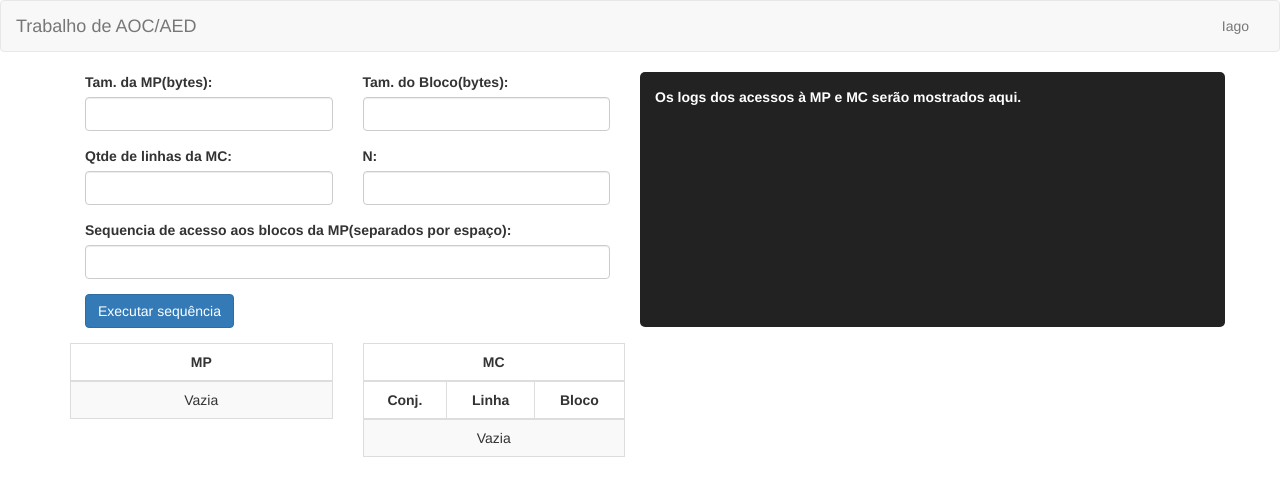
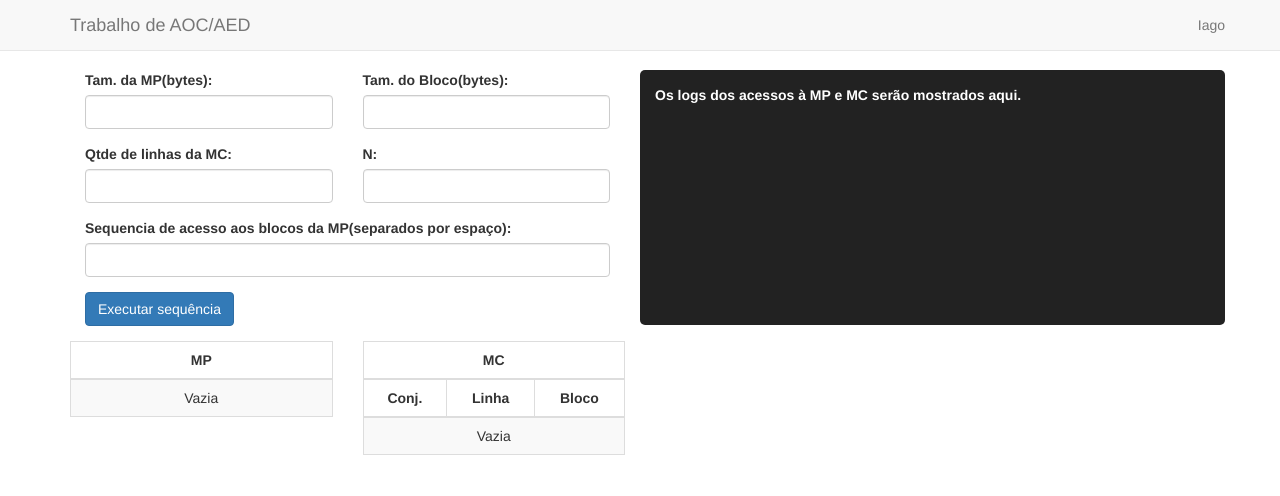
Before and after one commit to iagopiimenta/sscm, a plain HTML site: page public/index.html in a window 1280 px wide. Drawn offline with Linux system fonts and the light colour scheme.

Commit message:
better nav

```diff
--- a/public/css/app.css
+++ b/public/css/app.css
@@ -1,3 +1,7 @@
+body{
+  padding-top: 70px;
+}
+
 .vcenter td{
   vertical-align: middle!important;
 }
--- a/public/index.html
+++ b/public/index.html
@@ -9,20 +9,13 @@
     <link rel="stylesheet" type="text/css" href="css/app.css">
   </head>
   <body style="display:none;">
-    <nav class="navbar navbar-default">
-      <div class="container-fluid">
-        <!-- Brand and toggle get grouped for better mobile display -->
+    <nav class="navbar navbar-default navbar-fixed-top navbar-static-top">
+      <div class="container">
         <div class="navbar-header">
           <a class="navbar-brand" href="#">Trabalho de AOC/AED</a>
         </div>
-
-        <!-- Collect the nav links, forms, and other content for toggling -->
-        <div class="collapse navbar-collapse" id="bs-example-navbar-collapse-1">
-          <ul class="nav navbar-nav navbar-right">
-            <li><a href="#">Iago</a></li>
-          </ul>
-        </div><!-- /.navbar-collapse -->
-      </div><!-- /.container-fluid -->
+        <p class="navbar-text navbar-right">Iago</p>
+      </div>
     </nav>
     <div class="container" ng-controller="MemoryController as vm">
       <div class="row">
```
